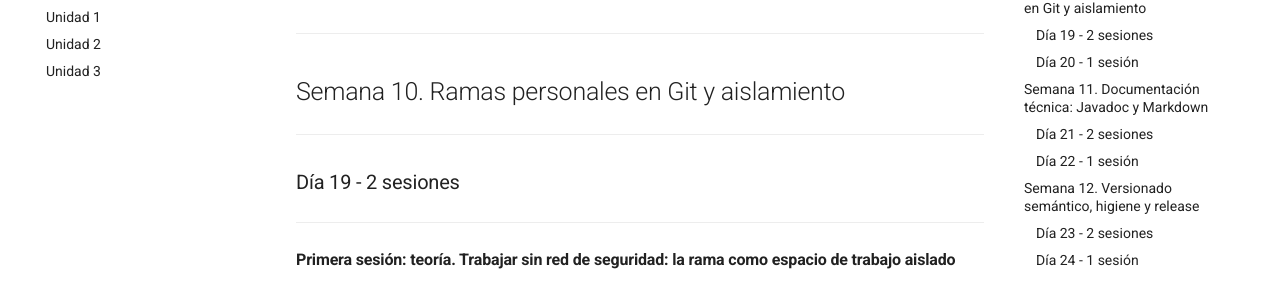
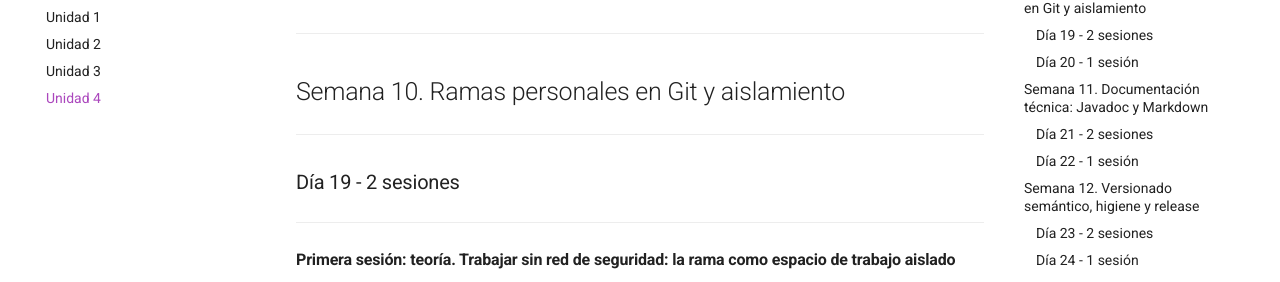
Before and after one commit to garmarcj/DAM-ED-20262027, an MkDocs documentation site: the page built from docs/unidad4.md, in a window 1280 px wide. Shown: the part 148-430 px from the top of the page. Built offline with MkDocs 1.6.1 and Material for MkDocs 9.7.7, drawn with Linux system fonts in a browser that asks for light colours.

Commit message:
[Curso 2026-2027] Incorporación de Sprint 4 en yaml

```diff
--- a/mkdocs.yml
+++ b/mkdocs.yml
@@ -20,6 +20,7 @@ nav:
   - Unidad 1: unidad1.md
   - Unidad 2: unidad2.md
   - Unidad 3: unidad3.md
+  - Unidad 4: unidad4.md
 extra_javascript:
   - https://unpkg.com
 markdown_extensions:
```
